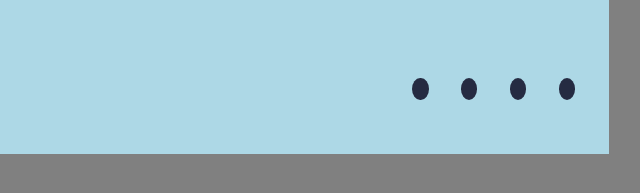
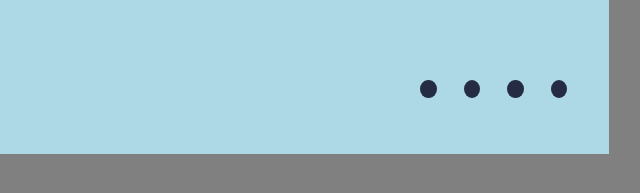
Before and after one commit to BB-pyps/cssMemSlider, a plain HTML site: page cssMemSlider/index.html in a window 1280 px wide. Shown: the part 579-772 px from the top of the page, 479-1119 px from the left. Drawn offline with Linux system fonts and the light colour scheme.

Commit message:
feat: add a large clickable area to checkboxes (Sun, Oct 17, 2021 15:15:15)

```diff
--- a/cssMemSlider/index.html
+++ b/cssMemSlider/index.html
@@ -41,10 +41,10 @@
         </div>
     </div>
         <div class="controls">
-            <label for="slide1"></label>
-            <label for="slide2"></label>
-            <label for="slide3"></label>
-            <label for="slide4"></label>
+            <label for="slide1"><div class="paginator"></div></label>
+            <label for="slide2"><div class="paginator"></div></label>
+            <label for="slide3"><div class="paginator"></div></label>
+            <label for="slide4"><div class="paginator"></div></label>
         </div>
     </div>
     </div>
--- a/cssMemSlider/style.css
+++ b/cssMemSlider/style.css
@@ -101,9 +101,19 @@ input[type="radio"] {
 label {
     cursor: pointer;
     border-radius: 50%;
+    background-color: transparent;
+    width: 20%;
+    height: 60%;
+    display: flex;
+    justify-content: center;
+    align-items: center;
+}
+.paginator {
+    background-color: black;
+    width: 50%;
+    height: 50%;
+    border-radius: 50%;
     background-color: #252B42;
-    width: 10%;
-    height: 35%;
 }
 
 #slide1:checked ~ .wrapper .slider,
@@ -122,27 +132,22 @@ label {
 #slide4:checked ~ .wrapper .text-container {
 	margin-left: -300%;
 }
-label:hover {
-	background-color: #377fae;
-	border-color: grey;
+label:hover .paginator {
+	background-color: white;
+	border-color: #377fae;
+    opacity: 0.5;
 }
-label:active {
+label:active .paginator {
     background-color: #1402dc;
-	border-color: white;
-}
-label:checked {
-    background-color: darkgreen;
-	border-color: white;
 }
 
 .wrapper .slider {
 	transition: all 700ms ease-out;
 }
 
-#slide1:checked ~ .wrapper label:nth-child(1),
-#slide2:checked ~ .wrapper label:nth-child(2),
-#slide3:checked ~ .wrapper label:nth-child(3),
-#slide4:checked ~ .wrapper label:nth-child(4) {
-	background-color: #18a3dd;
-	border-color: navy;
+#slide1:checked ~ .wrapper label:nth-child(1) .paginator,
+#slide2:checked ~ .wrapper label:nth-child(2) .paginator,
+#slide3:checked ~ .wrapper label:nth-child(3) .paginator,
+#slide4:checked ~ .wrapper label:nth-child(4) .paginator{
+	background-color: #00b0fb;
 }
```
